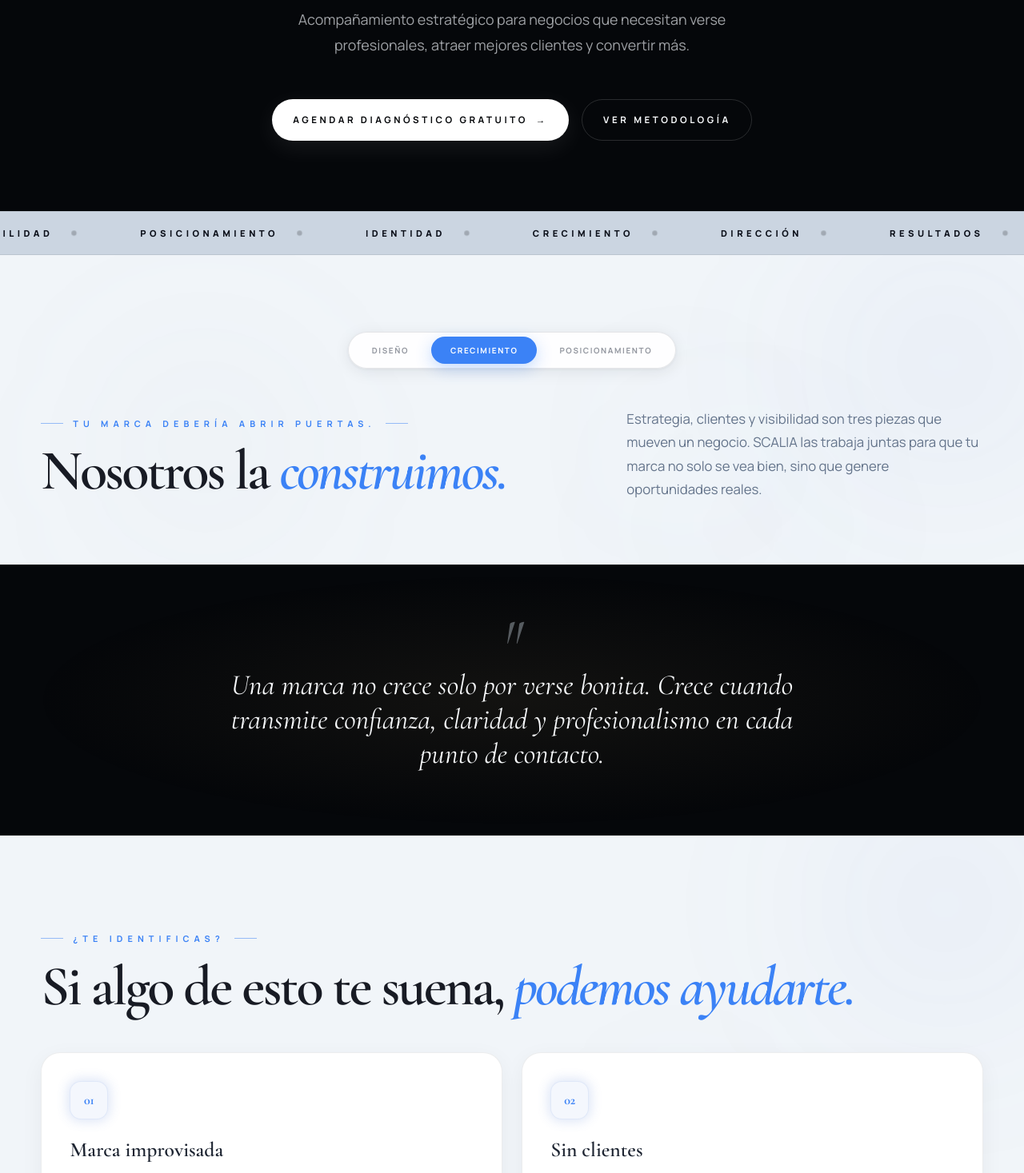
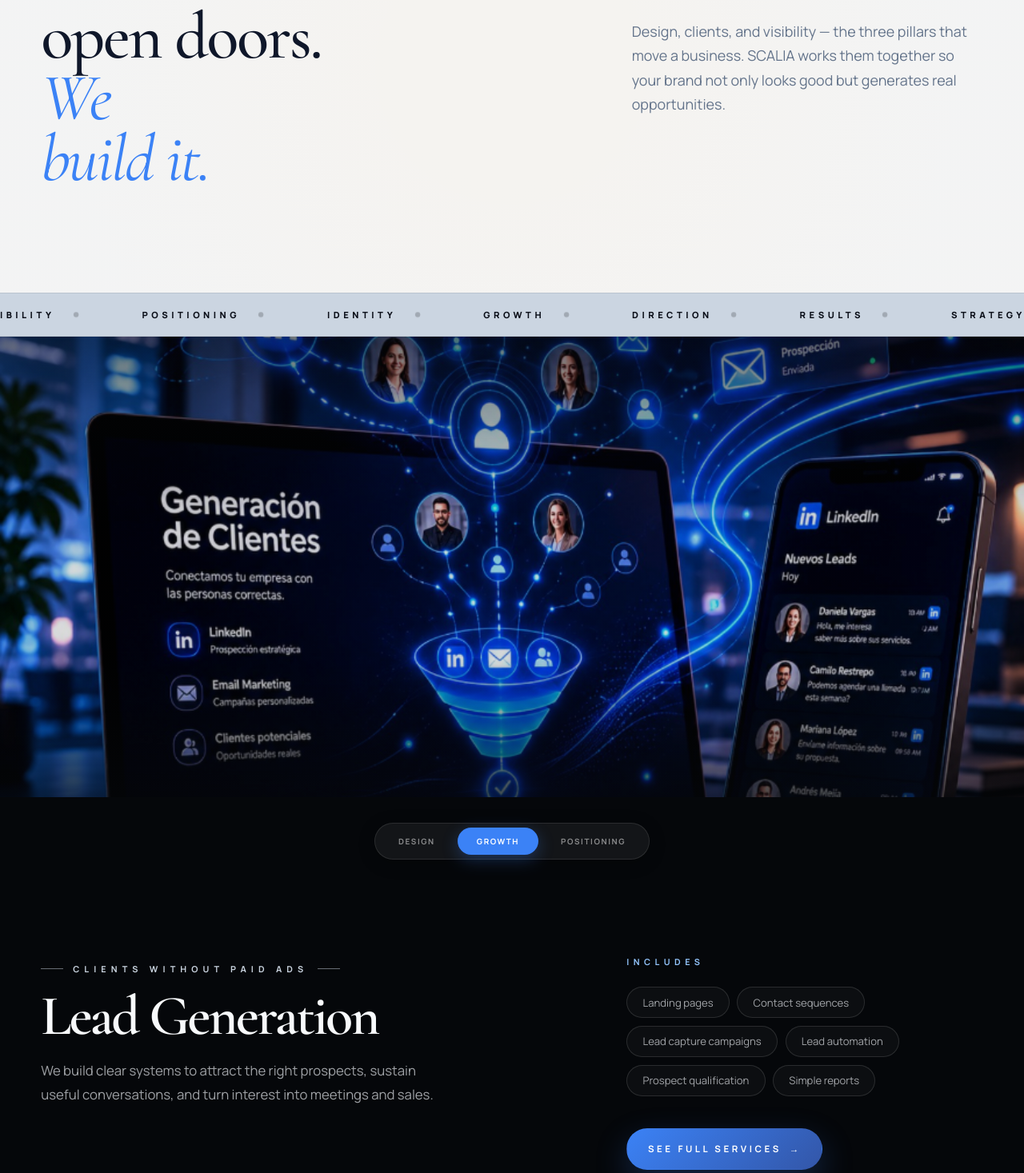
Before and after one commit to Exael74/SCALIA, a React (Vite) app: page / in a window 1280 px wide. Shown: the part 963-2430 px from the top of the page at 80% size. Built offline with nearby package versions, Linux system fonts and the light colour scheme.

Commit message:
feat: overhaul hero layout with service showcase, brand statement sections, and updated branding styles

```diff
--- a/App.jsx
+++ b/App.jsx
@@ -6,7 +6,7 @@ import heroSlide1 from './image copy.png';
 import heroSlide2 from './image copy 2.png';
 import heroSlide3 from './image copy 3.png';
 
-const HERO_SLIDES = [heroSlide1, heroSlide2, heroSlide3];
+const HERO_SLIDES = [heroSlide1, heroSlide3, heroSlide2];
 
 /* ─── HOOKS ────────────────────────────────────────────────────── */
 
@@ -429,7 +429,7 @@ function FloatingOrbs({ variant = 'dark' }) {
 
 /* ─── MAIN APP ──────────────────────────────────────────────────── */
 function App() {
-  const [locale, setLocale] = useState('es');
+  const [locale, setLocale] = useState('en');
   const [activeHeroWord, setActiveHeroWord] = useState(0);
   const [activeServiceIndex, setActiveServiceIndex] = useState(0);
   const [activeTestimonial, setActiveTestimonial] = useState(0);
@@ -635,22 +635,6 @@ function App() {
       <main>
         {/* ── HERO ── */}
         <section id="inicio" className="hero-wrapper section-dark">
-
-          {/* ── Part 1: Image Carousel ── */}
-          <div className="hero-carousel-wrapper">
-            <div className="hero-bg-carousel" aria-hidden="true">
-              {HERO_SLIDES.map((src, i) => (
-                <div
-                  key={i}
-                  className={`hero-bg-slide${i === heroSlide ? ' active' : ''}`}
-                  style={{ backgroundImage: `url(${src})` }}
-                />
-              ))}
-              <div className="hero-bg-overlay" />
-            </div>
-          </div>
-
-          {/* ── Part 2: Hero Text Content ── */}
           <div className="hero-text-block">
             <div className="container">
               <h1 className="hero-title">
@@ -667,15 +651,43 @@ function App() {
               </div>
             </div>
           </div>
+        </section>
 
+        {/* ── BRAND STATEMENT ── */}
+        <section className="brand-statement section-light">
+          <div className="container brand-statement-grid">
+            <div className="brand-statement-headline">
+              <span className="bs-line-1">{t('statement.eyebrow').split(' ').slice(0, -2).join(' ')}</span>
+              <span className="bs-line-2">{t('statement.eyebrow').split(' ').slice(-2).join(' ')}</span>
+              <span className="bs-line-3">{t('statement.title').trim()}</span>
+              <span className="bs-line-4">{t('statement.title.accent')}</span>
+            </div>
+            <p className="brand-statement-copy">
+              {t('statement.copy')}
+            </p>
+          </div>
         </section>
 
         {/* ── TICKER ── */}
         <Ticker locale={locale} />
 
-        {/* ── STATEMENT ── */}
-        <section className="statement section-light">
-          {/* Pillar Navigation Tabs — at the top of this section */}
+        {/* ── SERVICE SHOWCASE ── */}
+        <section className="service-showcase section-dark">
+          {/* Image carousel — changes with active tab */}
+          <div className="service-showcase-carousel">
+            <div className="hero-bg-carousel" aria-hidden="true">
+              {HERO_SLIDES.map((src, i) => (
+                <div
+                  key={i}
+                  className={`hero-bg-slide${i === heroSlide ? ' active' : ''}`}
+                  style={{ backgroundImage: `url(${src})` }}
+                />
+              ))}
+              <div className="hero-bg-overlay" />
+            </div>
+          </div>
+
+          {/* Pillar Navigation Tabs */}
           <div className="hero-slide-tabs" aria-label="Seleccionar pilar">
             {[
               { label: locale === 'es' ? 'DISEÑO' : 'DESIGN', pillar: 0 },
@@ -700,17 +712,37 @@ function App() {
               </a>
             ))}
           </div>
-          <FloatingOrbs variant="light" />
-          <div className="container statement-grid">
-            <div className="reveal-left">
-              <p className="eyebrow eyebrow-dark">{t('statement.eyebrow')}</p>
-              <h2 className="section-title section-title-dark">
-                {t('statement.title')}<span className="accent-dark">{t('statement.title.accent')}</span>
+
+          {/* 2-column content */}
+          <div className="container showcase-grid">
+            <div className="showcase-left reveal-left">
+              <p className="eyebrow">{t(`showcase.${heroSlide}.eyebrow`)}</p>
+              <h2 className="section-title">
+                {services[heroSlide]?.label}
               </h2>
+              <p className="showcase-desc">
+                {services[heroSlide]?.description}
+              </p>
             </div>
-            <p className="section-copy section-copy-dark reveal-right">
-              {t('statement.copy')}
-            </p>
+            <div className="showcase-right reveal-right">
+              <span className="showcase-label">{t('showcase.includes')}</span>
+              <div className="showcase-chips">
+                {services[heroSlide]?.deliverables?.map((item, i) => (
+                  <span key={item + locale} className="showcase-chip" style={{ animationDelay: `${i * 60}ms` }}>
+                    {item}
+                  </span>
+                ))}
+              </div>
+              <MagneticButton className="button button-primary showcase-cta" onClick={() => {
+                scrollToService(heroSlide);
+                setTimeout(() => {
+                  const el = document.getElementById('servicios');
+                  if (el) el.scrollIntoView({ behavior: 'smooth' });
+                }, 50);
+              }}>
+                {t('showcase.cta')} <span aria-hidden="true">→</span>
+              </MagneticButton>
+            </div>
           </div>
         </section>
 
--- a/styles.css
+++ b/styles.css
@@ -95,6 +95,9 @@ body:not(.has-cursor) .cursor-ring { display: none; }
 }
 
 /* ─── LAYOUT ───────────────────────────────────────────────────── */
+main {
+  padding-top: 116px;
+}
 .container {
   width: min(var(--container), calc(100% - 40px));
   margin: 0 auto;
@@ -121,11 +124,6 @@ body:not(.has-cursor) .cursor-ring { display: none; }
 .section-light > .container-fluid {
   width: min(var(--container), calc(100% - 40px));
   align-self: stretch;
-}
-/* Statement section: extra top padding so tabs float centered */
-.statement.section-light {
-  padding-top: 3rem;
-  padding-bottom: 5rem;
 }
 .section-light::before {
   content: '';
@@ -717,16 +715,6 @@ body:not(.has-cursor) .cursor-ring { display: none; }
 }
 
 /* The image carousel fills the top — full width, fixed height */
-.hero-carousel-wrapper {
-  position: relative;
-  width: 100%;
-  height: 72vh;
-  min-height: 380px;
-  max-height: 780px;
-  flex-shrink: 0;
-  overflow: hidden;
-}
-
 /* Slides & overlay fill the wrapper */
 .hero-bg-carousel {
   position: absolute;
@@ -759,7 +747,7 @@ body:not(.has-cursor) .cursor-ring { display: none; }
   z-index: 1;
 }
 
-/* Pill tabs — centered at top of the statement (light) section */
+/* Pill tabs — centered between carousel and content in service-showcase */
 .hero-slide-tabs {
   display: flex;
   align-items: center;
@@ -769,13 +757,13 @@ body:not(.has-cursor) .cursor-ring { display: none; }
   padding: 5px;
   border-radius: 999px;
   width: fit-content;
-  /* Light section style */
-  background: rgba(255, 255, 255, 0.90);
+  /* Dark glass style */
+  background: rgba(255, 255, 255, 0.06);
   backdrop-filter: blur(12px) saturate(160%);
-  border: 1px solid rgba(15, 23, 42, 0.10);
-  box-shadow: 0 4px 20px rgba(15, 23, 42, 0.08), 0 1px 4px rgba(15, 23, 42, 0.06);
-  /* Centering — space above AND below so it floats */
-  margin: 3rem auto 3rem;
+  border: 1px solid rgba(255, 255, 255, 0.10);
+  box-shadow: 0 4px 20px rgba(0, 0, 0, 0.25);
+  /* Space around the tabs */
+  margin: 2rem auto 2.5rem;
   position: relative;
   z-index: 20;
 }
@@ -789,7 +777,7 @@ body:not(.has-cursor) .cursor-ring { display: none; }
   font-weight: 700;
   letter-spacing: 0.16em;
   text-transform: uppercase;
-  color: rgba(15, 23, 42, 0.45);
+  color: rgba(255, 255, 255, 0.5);
   border-radius: 999px;
   transition: all 300ms cubic-bezier(.16,1,.3,1);
   cursor: pointer;
@@ -804,8 +792,94 @@ body:not(.has-cursor) .cursor-ring { display: none; }
   box-shadow: 0 6px 20px rgba(59, 130, 246, 0.30);
 }
 .hero-slide-tab:hover:not(.active) {
-  color: rgba(15, 23, 42, 0.85);
-  background: rgba(15, 23, 42, 0.06);
+  color: #fff;
+  background: rgba(255, 255, 255, 0.08);
+}
+
+/* ─── SERVICE SHOWCASE ─────────────────────────────────────────── */
+.service-showcase {
+  position: relative;
+  overflow: hidden;
+}
+
+.service-showcase-carousel {
+  position: relative;
+  width: 100%;
+  height: 72vh;
+  min-height: 380px;
+  max-height: 780px;
+  flex-shrink: 0;
+  overflow: hidden;
+}
+
+.showcase-grid {
+  display: grid;
+  grid-template-columns: 1.2fr 0.8fr;
+  gap: 4rem;
+  align-items: start;
+  padding: 5rem 0 7rem;
+  position: relative;
+  z-index: 2;
+}
+
+.showcase-left .section-title {
+  margin-bottom: 1.2rem;
+}
+
+.showcase-desc {
+  font-size: 1.05rem;
+  line-height: 1.75;
+  color: var(--text-dim);
+  max-width: 520px;
+}
+
+.showcase-right {
+  display: flex;
+  flex-direction: column;
+  gap: 1.5rem;
+}
+
+.showcase-label {
+  font-size: 0.68rem;
+  font-weight: 700;
+  letter-spacing: 0.34rem;
+  text-transform: uppercase;
+  color: var(--blue-soft);
+}
+
+.showcase-chips {
+  display: flex;
+  flex-wrap: wrap;
+  gap: 0.6rem;
+}
+
+.showcase-chip {
+  display: inline-flex;
+  align-items: center;
+  padding: 0.6rem 1.2rem;
+  border-radius: 999px;
+  font-size: 0.82rem;
+  color: var(--text-dim);
+  border: 1px solid rgba(255, 255, 255, 0.12);
+  background: rgba(255, 255, 255, 0.03);
+  transition: border-color 300ms, background 300ms, transform 300ms;
+  animation: chip-entrance 400ms cubic-bezier(.16,1,.3,1) both;
+}
+
+.showcase-chip:hover {
+  border-color: rgba(255, 255, 255, 0.25);
+  background: rgba(255, 255, 255, 0.06);
+  transform: translateY(-2px);
+}
+
+@keyframes chip-entrance {
+  from { opacity: 0; transform: translateY(10px); }
+  to   { opacity: 1; transform: translateY(0); }
+}
+
+.showcase-cta {
+  margin-top: 1rem;
+  align-self: flex-start;
 }
 
 /* Text block sits below the carousel — dark bg, centred */
@@ -926,6 +1000,48 @@ body:not(.has-cursor) .cursor-ring { display: none; }
 }
 .hero-cta-delay {
   animation-delay: 1050ms;
+}
+
+/* ─── BRAND STATEMENT ──────────────────────────────────────────── */
+.brand-statement.section-light {
+  background: #f5f3f0;
+  padding: 8rem 0;
+}
+
+.brand-statement-grid {
+  display: grid;
+  grid-template-columns: 1.2fr 0.8fr;
+  gap: 5rem;
+  align-items: center;
+}
+
+.brand-statement-headline {
+  font-family: 'Cormorant Garamond', serif;
+  font-size: clamp(2.8rem, 6.5vw, 6rem);
+  font-weight: 500;
+  line-height: 0.92;
+  letter-spacing: -0.03em;
+  color: #0f172a;
+}
+
+.brand-statement-headline .bs-line-1,
+.brand-statement-headline .bs-line-2 {
+  display: block;
+}
+
+.brand-statement-headline .bs-line-3,
+.brand-statement-headline .bs-line-4 {
+  display: block;
+  font-style: italic;
+  color: var(--blue);
+}
+
+.brand-statement-copy {
+  font-size: clamp(1rem, 1.4vw, 1.25rem);
+  line-height: 1.7;
+  color: var(--muted);
+  max-width: 440px;
+  justify-self: end;
 }
 
 @keyframes hero-fade-up {
@@ -1975,9 +2091,11 @@ body:not(.has-cursor) .cursor-ring { display: none; }
 
 /* ─── RESPONSIVE ───────────────────────────────────────────────── */
 @media (max-width: 1120px) {
-  .statement-grid, .method-grid, .cases-grid, .footer-grid { grid-template-columns: 1fr; }
+  .showcase-grid, .brand-statement-grid, .method-grid, .cases-grid, .footer-grid { grid-template-columns: 1fr; }
   .deliverable-grid { grid-template-columns: 1fr; }
   .contact-benefits { grid-template-columns: 1fr; }
+  .showcase-desc { max-width: 100%; }
+  .brand-statement-copy { max-width: 100%; justify-self: start; }
 
   /* Compact desktop nav for medium screens */
   .topbar {
@@ -1991,10 +2109,10 @@ body:not(.has-cursor) .cursor-ring { display: none; }
     font-size: 0.58rem;
     letter-spacing: 0.08em;
   }
+  main { padding-top: 112px; }
 }
 @media (max-width: 820px) {
   .hero { min-height: auto; padding: 5rem 0 4rem; }
-  .hero-carousel-section { padding-bottom: 5rem; }
   .hero-title { font-size: clamp(3.2rem, 15vw, 5.5rem); }
   .hero-slide-tab {
     padding: 8px 16px;
@@ -2004,7 +2122,12 @@ body:not(.has-cursor) .cursor-ring { display: none; }
   .objection-grid, .cases-grid { grid-template-columns: 1fr; }
   .difference-row { grid-template-columns: 1fr; }
   .difference-bad { border-right: 0; border-bottom: 1px solid var(--line); }
-  .statement, .scenarios, .services, .method, .difference, .cases, .contact, .testimonials { padding-block: 5rem; }
+  .service-showcase-carousel { height: 52vh; min-height: 300px; }
+  .scenarios, .services, .method, .difference, .cases, .contact, .testimonials { padding-block: 5rem; }
+  .showcase-grid { gap: 3rem; }
+  .brand-statement.section-light { padding: 5rem 0; }
+  .brand-statement-grid { gap: 3rem; }
+  main { padding-top: 86px; }
   .contact-actions .button, .hero-actions .button { flex: 1 1 200px; }
 
   /* Switch to hamburger menu on mobile */
@@ -2028,11 +2151,10 @@ body:not(.has-cursor) .cursor-ring { display: none; }
   body { cursor: auto; }
   .cursor-dot, .cursor-ring { display: none !important; }
 
-  .hero-carousel-wrapper { height: 45vh; min-height: 240px; }
+  .service-showcase-carousel { height: 45vh; min-height: 240px; }
   .hero-text-block { padding: 2rem 0 3rem; }
   .hero-title { font-size: clamp(2.4rem, 10vw, 3.5rem); }
   .hero-slide-tabs {
-    bottom: 12px;
     padding: 4px;
     width: min(94vw, 360px);
     justify-content: space-between;
@@ -2042,6 +2164,10 @@ body:not(.has-cursor) .cursor-ring { display: none; }
     font-size: 0.5rem;
     letter-spacing: 0.06em;
   }
+  .showcase-grid { padding: 2rem 0 4rem; gap: 2rem; }
+  .brand-statement.section-light { padding: 4rem 0; }
+  .brand-statement-grid { gap: 2rem; }
+  main { padding-top: 76px; }
 
   .topbar {
     width: 100%;
--- a/translations.js
+++ b/translations.js
@@ -32,7 +32,7 @@ const translations = {
     'statement.title': 'Nosotros la ',
     'statement.title.accent': 'construimos.',
     'statement.copy':
-      'Estrategia, clientes y visibilidad son tres piezas que mueven un negocio. SCALIA las trabaja juntas para que tu marca no solo se vea bien, sino que genere oportunidades reales.',
+      'Diseño, clientes y visibilidad — los tres pilares que mueven un negocio. SCALIA los trabaja juntos para que tu marca no solo se vea bien, sino que genere oportunidades reales.',
 
     'results.quote':
       '"Una marca no crece solo por verse bonita. Crece cuando transmite confianza, claridad y profesionalismo en cada punto de contacto."',
@@ -136,6 +136,11 @@ const translations = {
       { text: 'Pasamos de tener una marca que pasaba desapercibida a una que abre puertas. El proceso fue claro y los resultados llegaron rápido.', name: 'Carlos Mejía', role: 'CEO, InnovaTech' },
       { text: 'Sabíamos que necesitábamos cambiar pero no sabíamos por dónde empezar. SCALIA nos dio la dirección y la ejecución que necesitábamos.', name: 'Ana Lucía Torres', role: 'Fundadora, Armonía Studio' },
     ],
+    'showcase.0.eyebrow': 'IDENTIDAD & PRODUCCIÓN',
+    'showcase.1.eyebrow': 'CLIENTES SIN PUBLICIDAD PAGA',
+    'showcase.2.eyebrow': 'ESTRATEGIA & PRESENCIA',
+    'showcase.includes': 'INCLUYE',
+    'showcase.cta': 'Ver servicios completos',
     'floating.wa': 'WA',
   },
   en: {
@@ -169,7 +174,7 @@ const translations = {
     'statement.eyebrow': 'Your brand should open doors.',
     'statement.title': 'We ',
     'statement.title.accent': 'build it.',
-    'statement.copy': 'Strategy, clients, and visibility are three pieces that move a business. SCALIA works them together so your brand not only looks good but generates real opportunities.',
+    'statement.copy': 'Design, clients, and visibility — the three pillars that move a business. SCALIA works them together so your brand not only looks good but generates real opportunities.',
 
     'results.quote': '"A brand doesn\'t grow just by looking pretty. It grows when it conveys confidence, clarity, and professionalism at every touchpoint."',
 
@@ -272,6 +277,11 @@ const translations = {
       { text: 'We went from having a brand that went unnoticed to one that opens doors. The process was clear and results came quickly.', name: 'Carlos Mejía', role: 'CEO, InnovaTech' },
       { text: 'We knew we needed to change but didn\'t know where to start. SCALIA gave us the direction and execution we needed.', name: 'Ana Lucía Torres', role: 'Founder, Armonía Studio' },
     ],
+    'showcase.0.eyebrow': 'IDENTITY & PRODUCTION',
+    'showcase.1.eyebrow': 'CLIENTS WITHOUT PAID ADS',
+    'showcase.2.eyebrow': 'STRATEGY & PRESENCE',
+    'showcase.includes': 'INCLUDES',
+    'showcase.cta': 'See full services',
     'floating.wa': 'WA',
   },
 };
```
Also changed, not shown: 1 other file (tests, documents, lock files or other folders).
